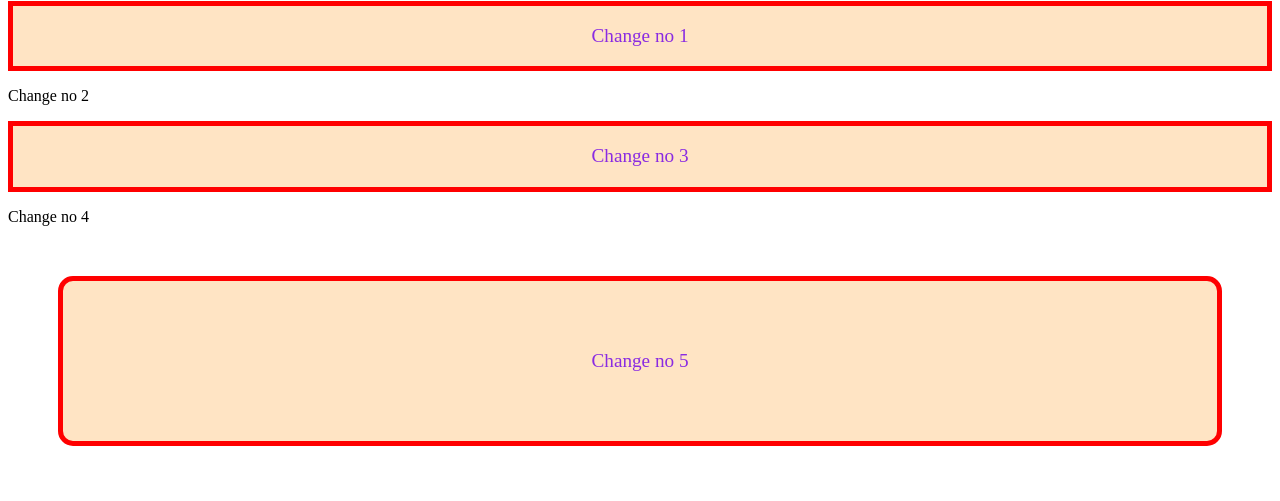
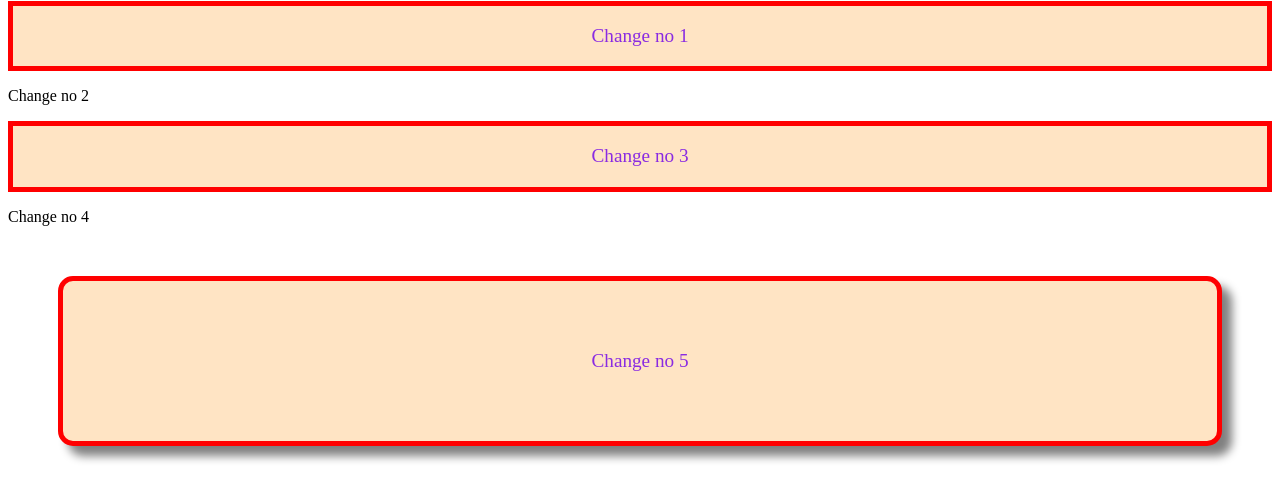
Before and after one commit to SamitRaiyan/repo-1, a plain HTML site: page index.html in a window 1280 px wide. Shown: the part 79-580 px from the top of the page. Drawn offline with Linux system fonts and the light colour scheme.

Commit message:
edited and updated

```diff
--- a/style.css
+++ b/style.css
@@ -12,5 +12,5 @@
     margin: 50px;
     padding: 50px;
     border-radius: 15px;
-    box-shadow: 10px 10px 10Npx gray;
+    box-shadow: 10px 10px 10px gray;
 }
```
